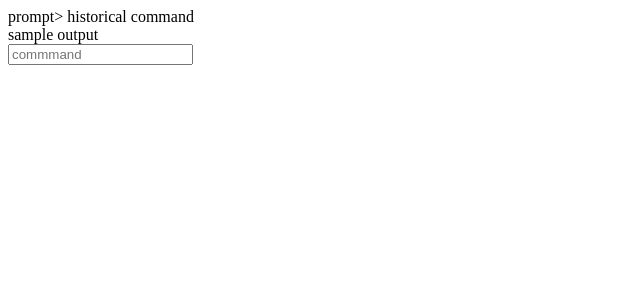
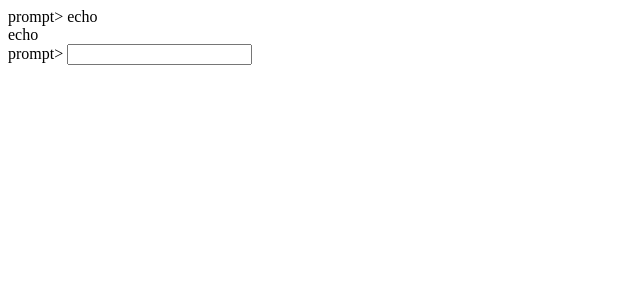
Before and after one commit to dwarburt/homepage-old, an Angular app: page / in a window 1280 px wide. Shown: the top 300 px of the page, without its empty margins (0-640 px from the left). Built offline with nearby package versions, Linux system fonts and the light colour scheme.

Commit message:
got a history compent

```diff
--- a/src/app/terminal-item/terminal-item.component.html
+++ b/src/app/terminal-item/terminal-item.component.html
@@ -1,9 +1,9 @@
 <div>
     <div>
-        <span class="prompt">prompt> </span>
-        <span class="command">historical command</span>
+        <span class="prompt">{{prompt}}</span>
+        <span class="command">{{command}}</span>
     </div>
     <div>
-        <span class="output">sample output</span>
+        <span class="output">{{output}}</span>
     </div>
 </div>
--- a/src/app/terminal-item/terminal-item.component.ts
+++ b/src/app/terminal-item/terminal-item.component.ts
@@ -1,4 +1,4 @@
-import { Component, OnInit } from '@angular/core';
+import { Component, OnInit, Input } from '@angular/core';
 
 @Component({
   selector: 'app-terminal-item',
@@ -6,8 +6,14 @@ import { Component, OnInit } from '@angular/core';
   styleUrls: ['./terminal-item.component.scss']
 })
 export class TerminalItemComponent implements OnInit {
-
-  constructor() { }
+  command: string;
+  output: string;
+  prompt: string;
+  constructor() {
+    this.prompt = "prompt> ";
+    this.command = "echo";
+    this.output = "echo";
+  }
 
   ngOnInit(): void {
   }
--- a/src/app/terminal/terminal.component.html
+++ b/src/app/terminal/terminal.component.html
@@ -1,6 +1,10 @@
 <div>
-    <app-terminal-item></app-terminal-item>
+    <app-terminal-item prompt="typit> "></app-terminal-item>
 </div>
 <div>
-    <input type="text" placeholder="commmand" />
+        <span class="prompt">prompt> </span>
+        <input
+            (keyup.enter)="run($event.target.value)"
+            type="text"
+        />
 </div>
--- a/src/app/terminal/terminal.component.ts
+++ b/src/app/terminal/terminal.component.ts
@@ -9,5 +9,8 @@ export class TerminalComponent implements OnInit {
 
   ngOnInit(): void {
   }
+  run(command: string): void {
+    alert("my dear!");
+  }
 
 }
```
